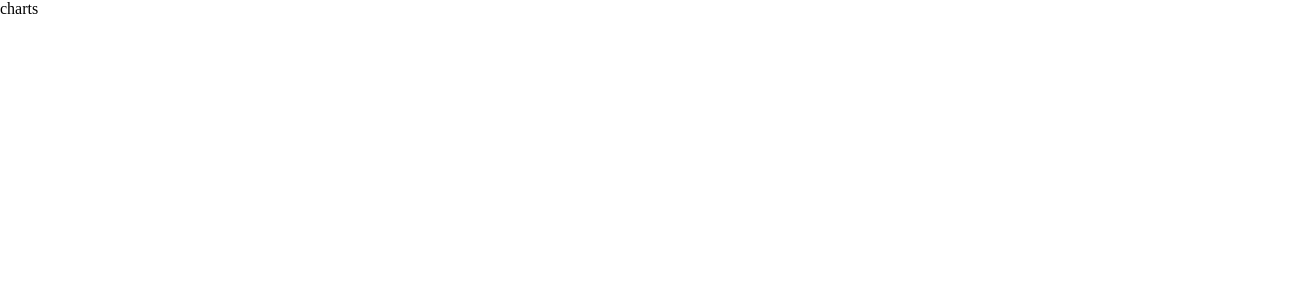
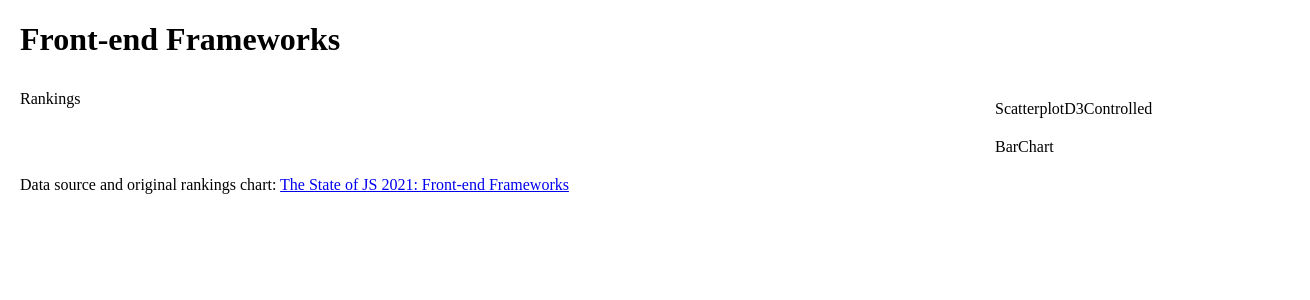
Before and after one commit to cyhfe/react-d3, a React (Vite) app: page / in a window 1280 px wide. Shown: the top 300 px of the page, 1310 px wide, since content can reach past the window. Built offline with nearby package versions, Linux system fonts and the light colour scheme.

Commit message:
style grid

```diff
--- a/src/App.jsx
+++ b/src/App.jsx
@@ -2,7 +2,8 @@
 import { useEffect } from "react"
 import { useRequest } from "./hooks/useRequest"
 import * as d3 from "d3"
-import Charts from "./charts/charts"
+import Charts from "./charts"
+import { css } from "@emotion/react"
 
 function App() {
   const { data, isLoading, run } = useRequest()
@@ -11,8 +12,20 @@ function App() {
     run(d3.json("front_end_frameworks.json"))
   }, [run])
 
+  useEffect(() => {
+    console.log(data)
+  }, [data])
+
   return (
-    <div>
+    <div
+      css={css`
+        margin-right: auto;
+        margin-left: auto;
+        padding-right: 20px;
+        padding-left: 20px;
+        max-width: 1400px;
+      `}
+    >
       {isLoading && "loading"}
       {data && <Charts data={data} />}
     </div>
--- /dev/null
+++ b/src/charts/BarChart.jsx
@@ -0,0 +1,3 @@
+export default function BarChart() {
+  return <div>BarChart</div>
+}
--- /dev/null
+++ b/src/charts/Rankings.jsx
@@ -0,0 +1,3 @@
+export default function Rankings() {
+  return <div>Rankings</div>
+}
--- /dev/null
+++ b/src/charts/ScatterplotD3Controlled.jsx
@@ -0,0 +1,3 @@
+export default function ScatterplotD3Controlled() {
+  return <div>ScatterplotD3Controlled</div>
+}
--- a/src/charts/charts.jsx
+++ /dev/null
@@ -1,5 +0,0 @@
-function Charts() {
-  return <div>charts</div>
-}
-
-export default Charts
--- /dev/null
+++ b/src/charts/index.jsx
@@ -0,0 +1,49 @@
+import Rankings from "./Rankings"
+import ScatterplotD3Controlled from "./ScatterplotD3Controlled"
+import BarChart from "./BarChart"
+import { css } from "@emotion/react"
+
+const rowStyle = css`
+  display: flex;
+  margin-left: -10px;
+  margin-right: -10px;
+`
+
+const getColStyle = (n) => {
+  const scale = (n / 12) * 100 + "%"
+  return css`
+    flex: 0 0 ${scale};
+    padding: 10px;
+  `
+}
+
+function Charts() {
+  return (
+    <>
+      <h1>Front-end Frameworks</h1>
+      <div css={rowStyle}>
+        <div css={getColStyle(9)}>
+          <Rankings />
+        </div>
+        <div css={getColStyle(3)}>
+          <div>
+            <div css={getColStyle(12)}>
+              <ScatterplotD3Controlled />
+            </div>
+            <div css={getColStyle(12)}>
+              <BarChart />
+            </div>
+          </div>
+        </div>
+      </div>
+      <div className="source">
+        Data source and original rankings chart:{" "}
+        <a href="https://2021.stateofjs.com/en-US/libraries/front-end-frameworks">
+          The State of JS 2021: Front-end Frameworks
+        </a>
+      </div>
+    </>
+  )
+}
+
+export default Charts
```
